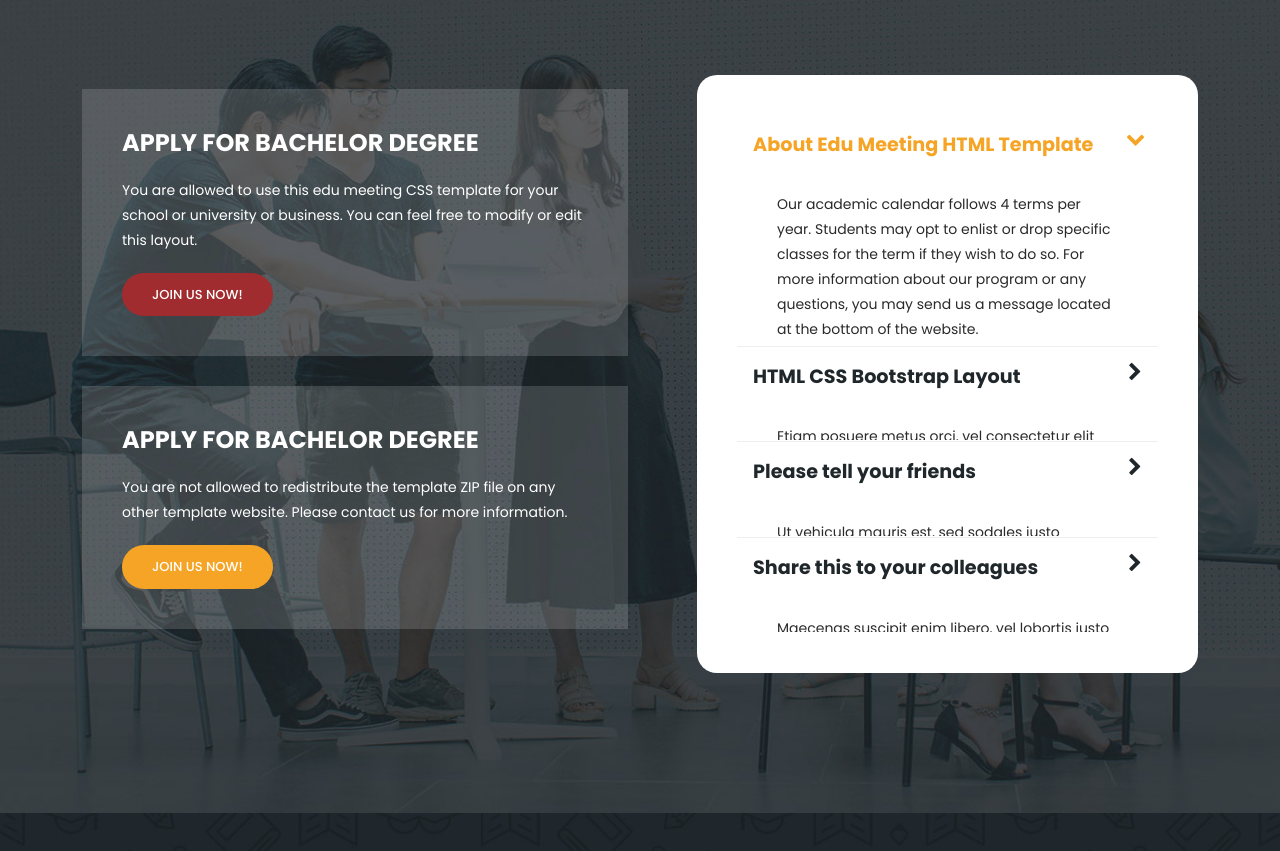
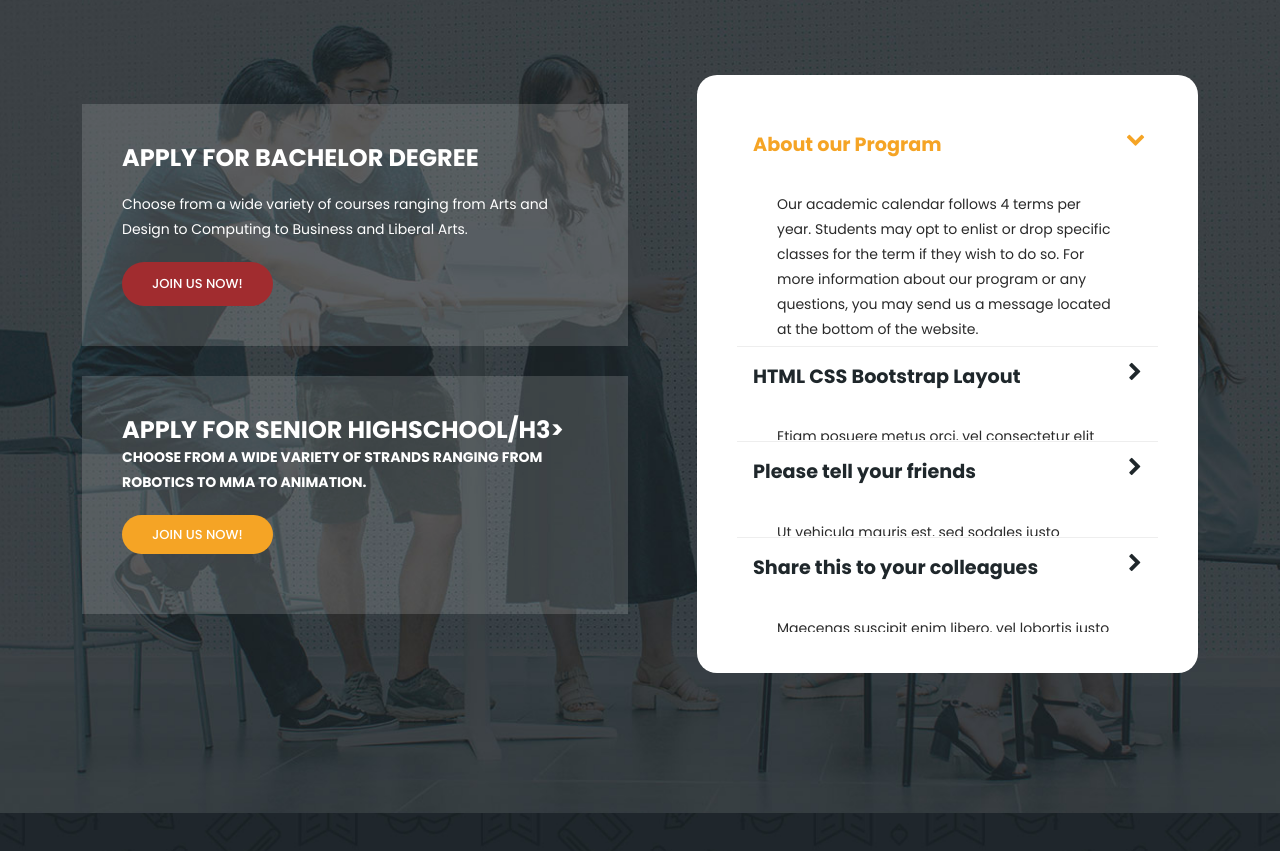
Before and after one commit to FELNHOD/felnhod.github.io, a plain HTML site: page index.html in a window 1280 px wide. Shown: the part 2222-3073 px from the top of the page. Drawn offline with nearby package versions, Linux system fonts and the light colour scheme.

Commit message:
Update index.html

```diff
--- a/index.html
+++ b/index.html
@@ -280,7 +280,7 @@
             <div class="col-lg-12">
               <div class="item">
                 <h3>APPLY FOR BACHELOR DEGREE</h3>
-                <p>You are allowed to use this edu meeting CSS template for your school or university or business. You can feel free to modify or edit this layout.</p>
+                <p>Choose from a wide variety of courses ranging from Arts and Design to Computing to Business and Liberal Arts.</p>
                 <div class="main-button-red">
                   <div class="scroll-to-section"><a href="#contact">Join Us Now!</a></div>
               </div>
@@ -288,8 +288,8 @@
             </div>
             <div class="col-lg-12">
               <div class="item">
-                <h3>APPLY FOR BACHELOR DEGREE</h3>
-                <p>You are not allowed to redistribute the template ZIP file on any other template website. Please contact us for more information.</p>
+                <h3>APPLY FOR SENIOR HIGHSCHOOL/h3>
+                <p>Choose from a wide variety of strands ranging from ROBOTICS to MMA to ANIMATION.</p>
                 <div class="main-button-yellow">
                   <div class="scroll-to-section"><a href="#contact">Join Us Now!</a></div>
               </div>
@@ -301,7 +301,7 @@
           <div class="accordions is-first-expanded">
             <article class="accordion">
                 <div class="accordion-head">
-                    <span>About Edu Meeting HTML Template</span>
+                    <span>About our Program</span>
                     <span class="icon">
                         <i class="icon fa fa-chevron-right"></i>
                     </span>
```
